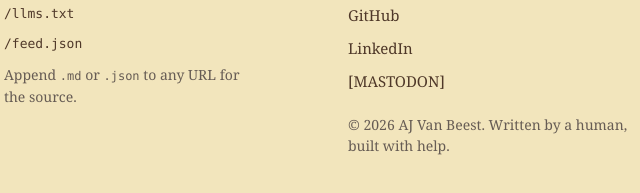
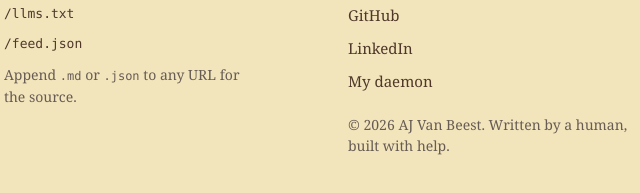
Before and after one commit to theaj42/ajvanbeest-com, an Astro site: page / in a window 1280 px wide. Shown: the part 2201-2394 px from the top of the page, 484-1124 px from the left. Built offline with nearby package versions, Linux system fonts and the light colour scheme; Astro itself is replaced by a stand-in of ours.

Commit message:
Link the footer to AJ’s public daemon profile

```diff
--- a/src/components/Footer.astro
+++ b/src/components/Footer.astro
@@ -34,7 +34,7 @@ const copyright = '© 2026 AJ Van Beest. Written by a human, built with help.';
           <span class="mono head">Elsewhere</span>
           <a href="https://github.com/theaj42">GitHub</a>
           <a href="https://www.linkedin.com/in/ajvanbeest/">LinkedIn</a>
-          <span class="placeholder">[MASTODON]</span>
+          <a href="https://daemon.ajvanbeest.com/">My daemon</a>
           <span class="copy">{copyright}</span>
         </div>
       </div>
```
